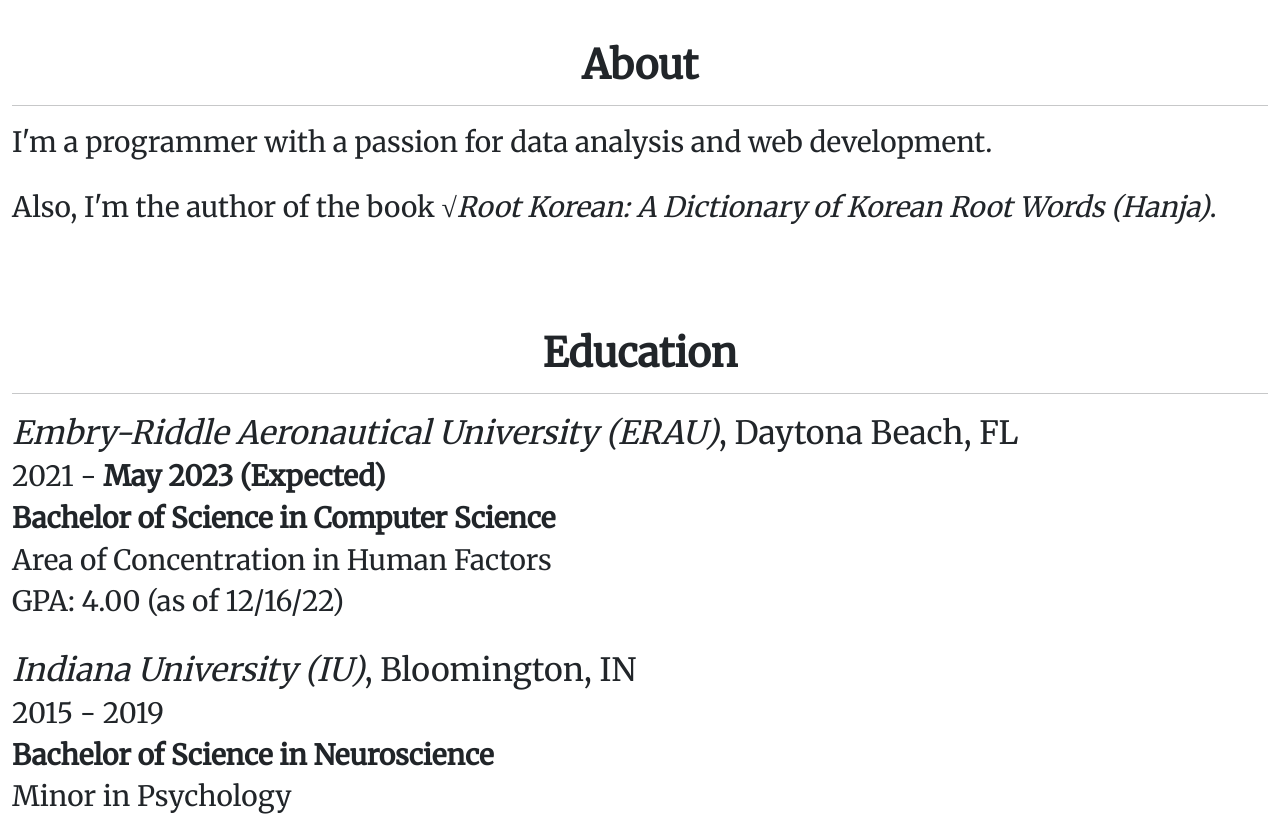
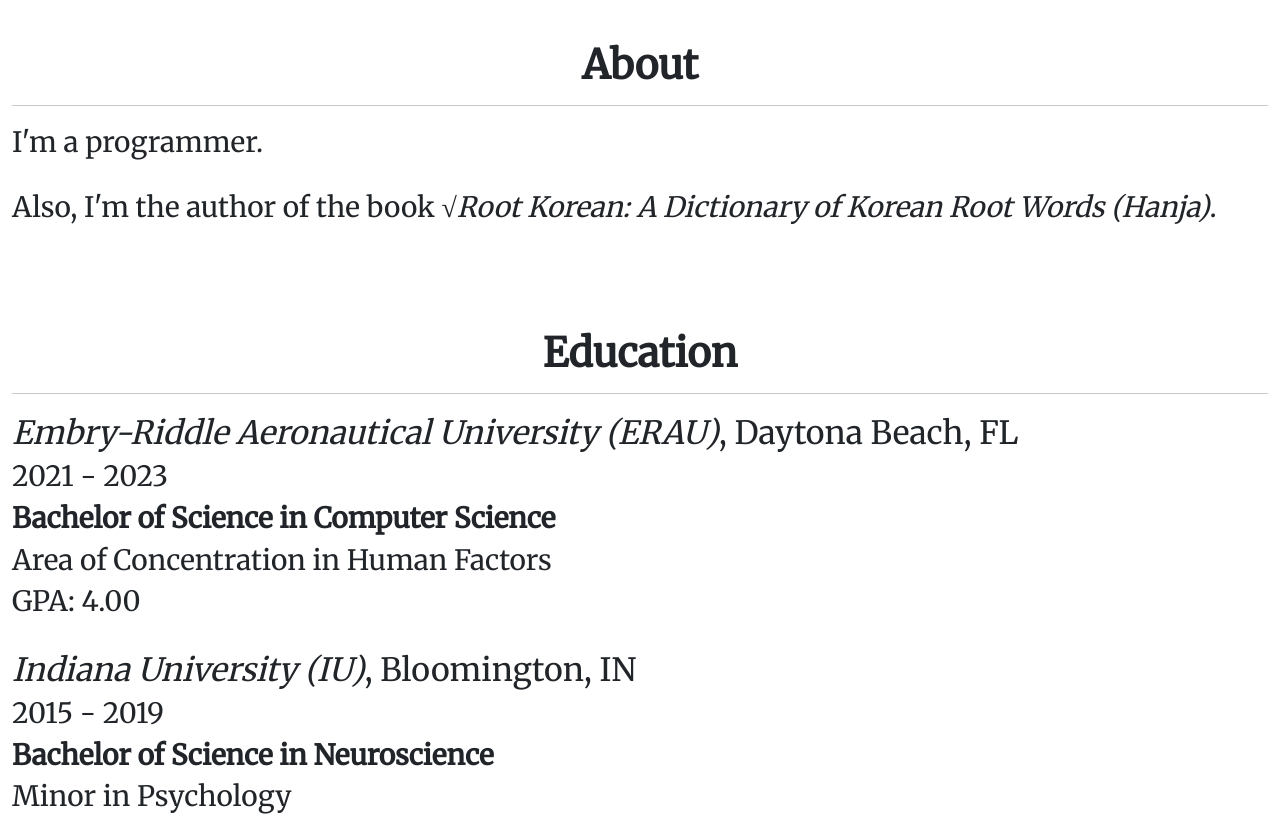
Before and after one commit to andrew-p-livera/andrew-p-livera.github.io, a plain HTML site: page index.html in a window 1280 px wide. Shown: the part 760-1577 px from the top of the page. Drawn offline with Linux system fonts and the light colour scheme.

Commit message:
Modify the file 'index.html'.

```diff
--- a/index.html
+++ b/index.html
@@ -123,7 +123,7 @@
 			</div>
 			<div class="row">
 				<div class="col-md-12 mt-1">
-					<h3>I'm a programmer with a passion for data analysis and web development.</h3>
+					<h3>I'm a programmer.</h3>
 
 					<br>
 
@@ -144,10 +144,10 @@
 			<div class="row">
 				<div class="col-md-12 mt-1">
 					<h2><i>Embry-Riddle Aeronautical University (ERAU)</i>, Daytona Beach, FL</h2>
-					<h3>2021 - <b>May 2023 (Expected)</b></h3>
+					<h3>2021 - 2023</h3>
 					<h3><b>Bachelor of Science in Computer Science</b></h3>
 					<h3>Area of Concentration in Human Factors</h3>
-					<h3>GPA: 4.00 (as of 12/16/22)</h3>
+					<h3>GPA: 4.00</h3>
 
 					<br>
 
@@ -276,7 +276,7 @@
 					<h3>Jun. 2019</h3>
 					<h3><a href="http://dx.doi.org/10.1098/rstb.2018.0244">Link</a></h3>
 					<ul>
-						<h3><li>Cited 25 times according to <i>Google Scholar</i> on 9/25/22</li></h3>
+						<h3><li>Cited 24 times according to <i>Google Scholar</i> on 5/8/23</li></h3>
 						<h3><li>Published in <i>Philosophical Transactions of the Royal Society B: Biological Sciences</i></li></h3>
 					</ul>
 
@@ -288,7 +288,7 @@
 					<h3><a href="https://books2read.com/rootkorean">Link</a></h3>
 					<ul>
 						<h3><li>Wrote a dictionary with 6,000+ Korean root words (Hanja) and English definitions</li></h3>
-						<h3><li>Rated 4.6 out of 5.0 stars on Amazon on 9/25/22</li></h3>
+						<h3><li>Rated 4.1 out of 5.0 stars on Amazon on 5/8/23</li></h3>
 					</ul>
 				</div>
 			</div>
```
